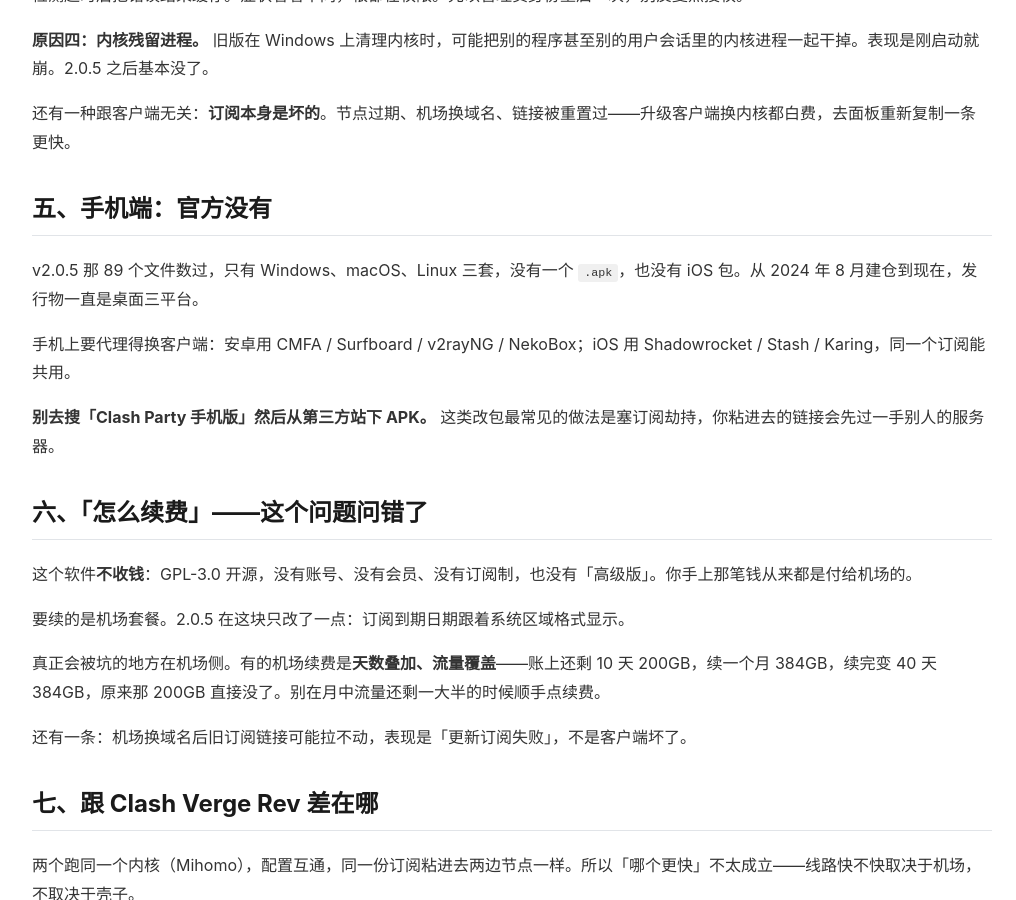
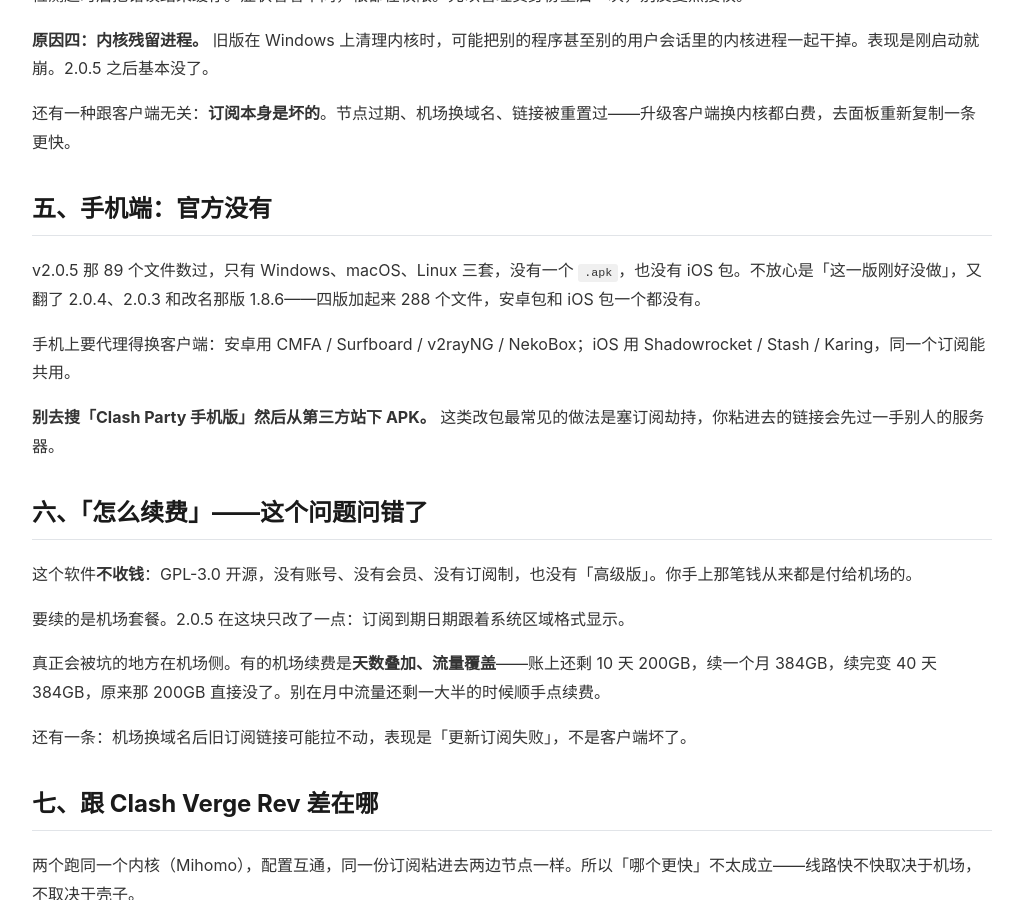
Before and after one commit to yezuofan/free-internet-guide, a Jekyll site: the page built from getting-started/clash-party-guide-2026.md, in a window 1280 px wide and 900 px high, scrolled down 2877 px. Shown: the whole window, without its empty margins (128-1144 px from the left). Built offline with Jekyll 4.4.1, drawn with Linux system fonts in a browser that asks for light colours; our own code applies the rules of GitHub Pages for plain Markdown files.

Commit message:
Clarify mobile support with 4-release asset check

```diff
--- a/getting-started/clash-party-guide-2026.md
+++ b/getting-started/clash-party-guide-2026.md
@@ -86,7 +86,7 @@
 
 ## 五、手机端：官方没有
 
-v2.0.5 那 89 个文件数过，只有 Windows、macOS、Linux 三套，没有一个 `.apk`，也没有 iOS 包。从 2024 年 8 月建仓到现在，发行物一直是桌面三平台。
+v2.0.5 那 89 个文件数过，只有 Windows、macOS、Linux 三套，没有一个 `.apk`，也没有 iOS 包。不放心是「这一版刚好没做」，又翻了 2.0.4、2.0.3 和改名那版 1.8.6——四版加起来 288 个文件，安卓包和 iOS 包一个都没有。
 
 手机上要代理得换客户端：安卓用 CMFA / Surfboard / v2rayNG / NekoBox；iOS 用 Shadowrocket / Stash / Karing，同一个订阅能共用。
 
```
